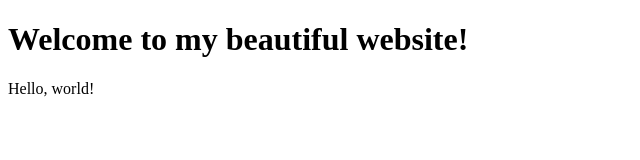
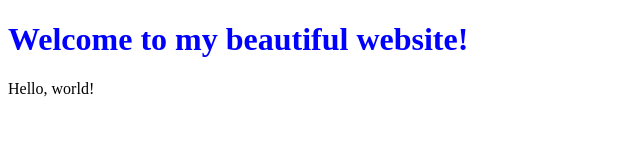
Before and after one commit to 4722794/testrepo, a plain HTML site: page index.html in a window 1280 px wide. Shown: the whole page, without its empty margins (0-640 px from the left). Drawn offline with Linux system fonts and the light colour scheme.

Commit message:
added style

```diff
--- a/index.html
+++ b/index.html
@@ -5,7 +5,7 @@
     <meta http-equiv="X-UA-Compatible" content="IE=edge">
     <meta name="viewport" content="width=device-width, initial-scale=1.0">
     <title>Hello!</title>
-    <h1>Welcome to my beautiful website!</h1>
+    <h1 style="color:blue">Welcome to my beautiful website!</h1>
 </head>
 <body>
     Hello, world!
```
